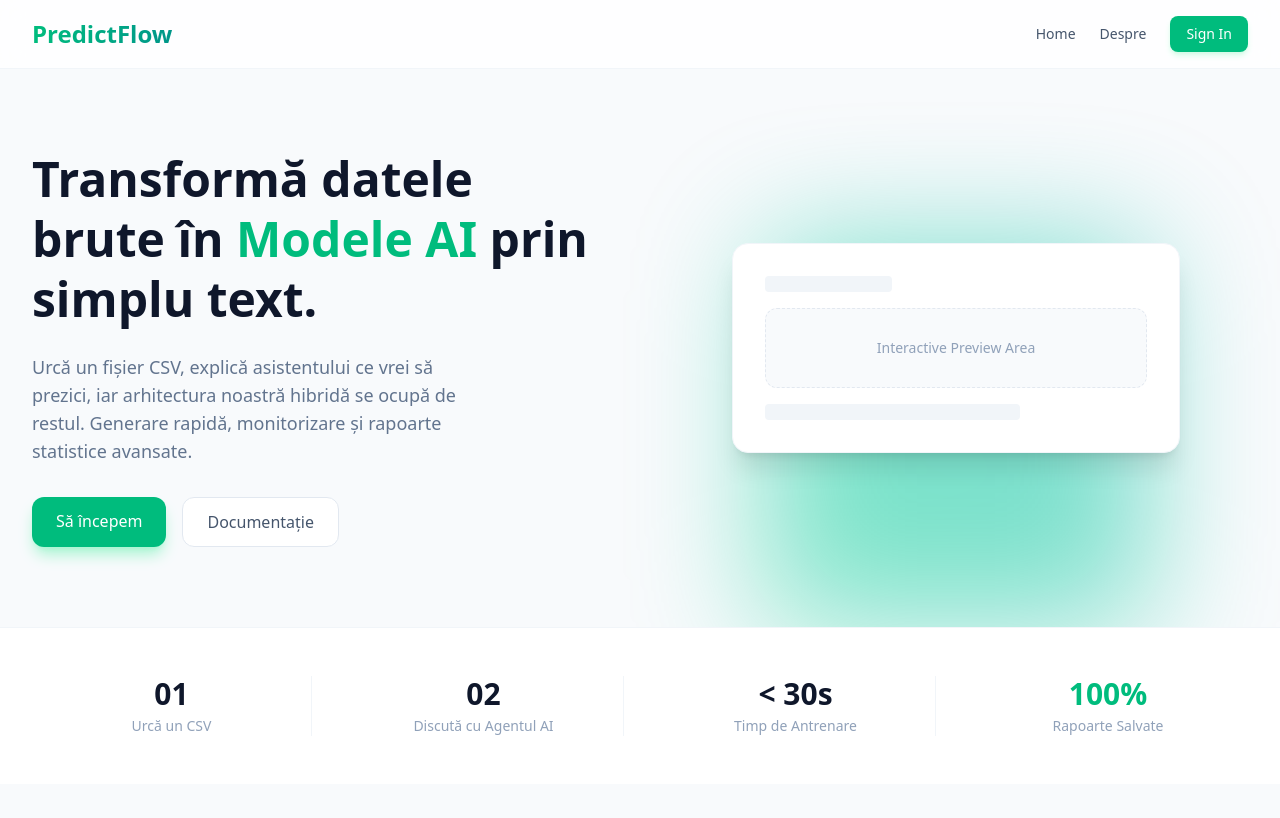
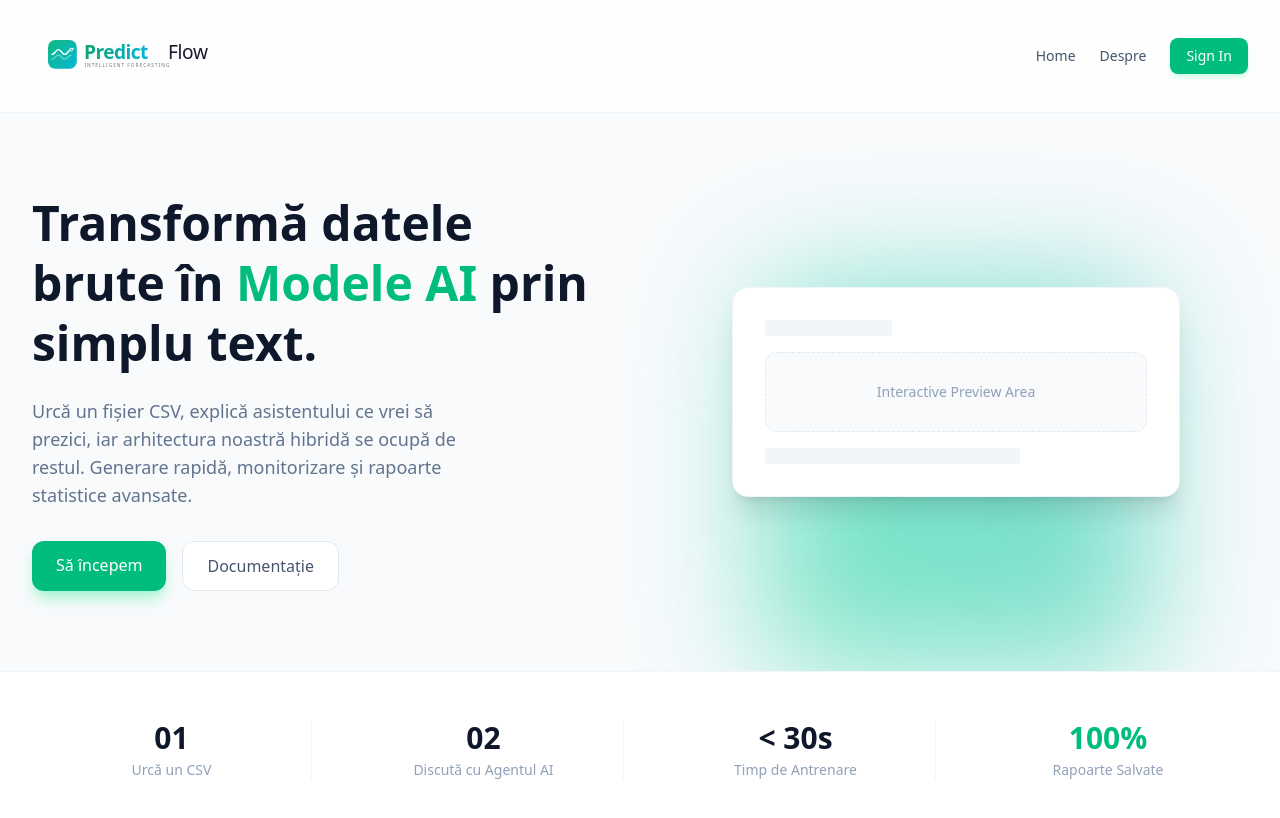
Before and after one commit to Denx26/PredictFlow, a website: page frontend/index.html in a window 1280 px wide. Drawn offline with nearby package versions, Linux system fonts and the light colour scheme.

Commit message:
Logo added in nav

```diff
--- a/frontend/index.html
+++ b/frontend/index.html
@@ -3,14 +3,14 @@
     <head>
         <meta charset="UTF-8">
         <meta name="viewport" content="width=device-width, initial-scale=1.0">
-    <title>PredictFlow - Platformă Inteligentă AutoML</title>
+        <title>PredictFlow</title>
         <script src="https://cdn.jsdelivr.net/npm/@tailwindcss/browser@4"></script>
     </head>
     <body class="bg-slate-50 text-slate-800 font-sans">
 
         <nav class="sticky top-0 bg-white/80 backdrop-blur-md border-b border-slate-100 px-8 py-4 flex justify-between items-center z-50">
             <div class="flex items-center gap-2">
-            <span class="text-2xl font-bold bg-gradient-to-r from-emerald-500 to-teal-600 bg-clip-text text-transparent">PredictFlow</span>
+                <img src="./imgs/predictflow_logo_final.svg" alt="PredictFlow logo" class="h-20 w-">
             </div>
             <div class="flex items-center gap-6">
                 <a href="#" class="text-sm font-medium text-slate-600 hover:text-emerald-500 transition">Home</a>
```
Also changed, not shown: frontend/imgs/predictflow_logo.svg (added), frontend/imgs/predictflow_logo_final.svg (added), frontend/output/output.css. Lines whose indentation alone changed are shown as unchanged.
